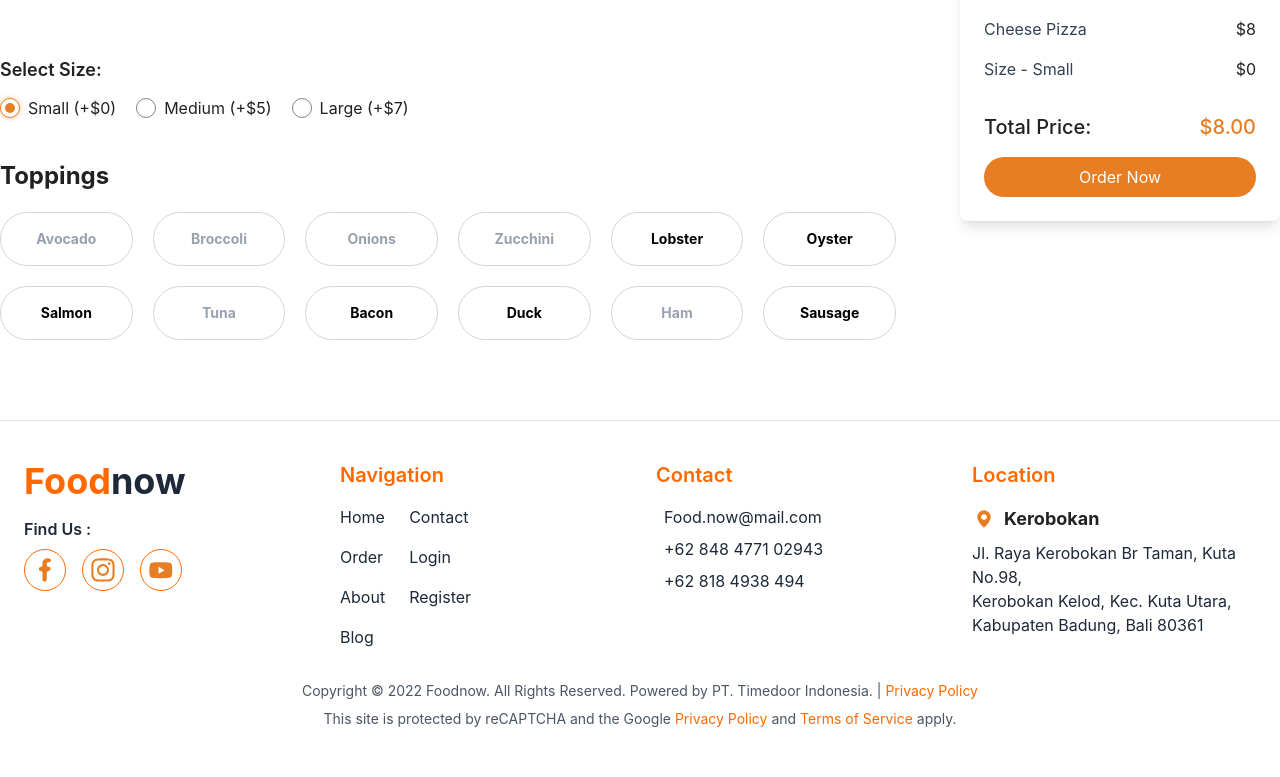
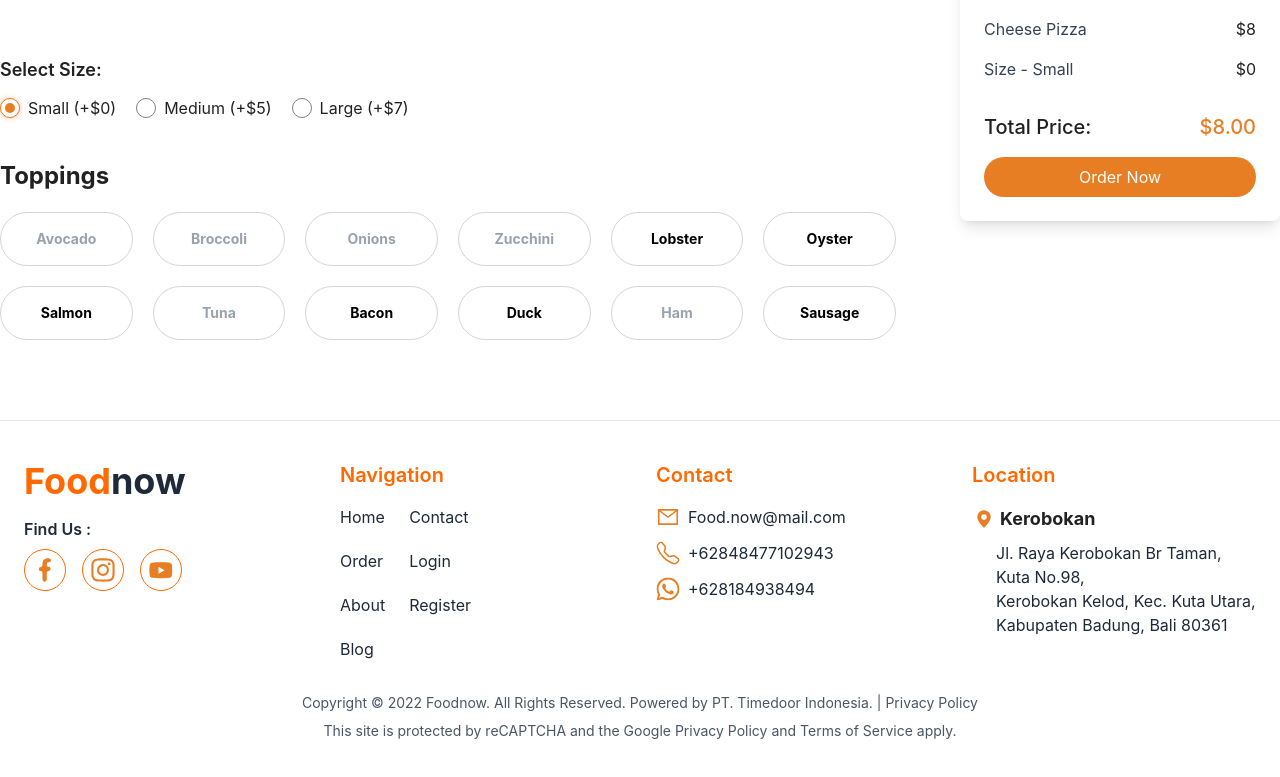
Before and after one commit to HansCode20/FoodNow-Test, a Vue app: page / in a window 1280 px wide. Shown: the part 826-1603 px from the top of the page. Built offline with nearby package versions, Linux system fonts and the light colour scheme.

Commit message:
Repair Styles

```diff
--- a/src/components/Footer.vue
+++ b/src/components/Footer.vue
@@ -23,14 +23,14 @@
         <!-- Navigation -->
         <div>
           <h3 class="text-xl font-semibold text-orange-500">Navigation</h3>
-          <div class="flex gap-6 mt-4 text-gray-800">
-            <ul class="space-y-4">
+          <div class="flex items-start gap-6 mt-4 text-gray-800">
+            <ul class="space-y-5">
               <li><a href="#" class="hover:text-orange-500">Home</a></li>
               <li><a href="#" class="hover:text-orange-500">Order</a></li>
               <li><a href="#" class="hover:text-orange-500">About</a></li>
               <li><a href="#" class="hover:text-orange-500">Blog</a></li>
             </ul>
-            <ul class="space-y-4">
+            <ul class="space-y-5">
               <li><a href="#" class="hover:text-orange-500">Contact</a></li>
               <li><a href="#" class="hover:text-orange-500">Login</a></li>
               <li><a href="#" class="hover:text-orange-500">Register</a></li>
@@ -41,18 +41,18 @@
         <!-- Contact -->
         <div>
           <h3 class="text-xl font-semibold text-orange-500">Contact</h3>
-          <ul class="mt-4 space-y-2 text-gray-800">
-            <li>
-              <i class="far fa-envelope text-orange-500 mr-2"></i>
+          <ul class="mt-4 space-y-3 text-gray-800">
+            <li class="flex items-center gap-2">
+              <img src="../assets/img/icons/mail.svg" alt="Email Icon" class="w-6 h-6" />
               <a href="mailto:Food.now@mail.com" class="hover:text-orange-500">Food.now@mail.com</a>
             </li>
-            <li>
-              <i class="fas fa-phone text-orange-500 mr-2"></i>
-              <a href="tel:+62848477102943" class="hover:text-orange-500">+62 848 4771 02943</a>
+            <li class="flex items-center gap-2">
+              <img src="../assets/img/icons/phone.svg" alt="Phone Icon" class="w-6 h-6" />
+              <a href="tel:+62848477102943" class="hover:text-orange-500">+62848477102943</a>
             </li>
-            <li>
-              <i class="fab fa-whatsapp text-orange-500 mr-2"></i>
-              <a href="https://wa.me/628184938494" target="_blank" rel="noopener noreferrer" class="hover:text-orange-500">+62 818 4938 494</a>
+            <li class="flex items-center gap-2">
+              <img src="../assets/img/icons/whatsapp.svg" alt="WhatsApp Icon" class="w-6 h-6" />
+              <a href="https://wa.me/628184938494" target="_blank" rel="noopener noreferrer" class="hover:text-orange-500">+628184938494</a>
             </li>
           </ul>
         </div>
@@ -60,11 +60,11 @@
         <!-- Location -->
         <div>
           <h3 class="text-xl font-semibold text-orange-500">Location</h3>
-          <div class="flex items-center gap-2 mt-4">
+          <div class="flex items-center gap-1 mt-4">
             <img src="../assets/img/icons/location.svg" alt="Location Icon" class="w-6 h-6" />
             <p class="font-bold text-lg">Kerobokan</p>
           </div>
-          <p class="text-gray-800 mt-2">
+          <p class="text-gray-800 mt-2 ml-6">
             Jl. Raya Kerobokan Br Taman, Kuta No.98,<br />
             Kerobokan Kelod, Kec. Kuta Utara,<br />
             Kabupaten Badung, Bali 80361
@@ -73,23 +73,17 @@
       </div>
 
       <!-- Copyright -->
-      <div class="text-center text-gray-600 text-sm mt-8">
+      <div class="text-left md:text-center px-10 text-gray-600 text-sm mt-8">
         <p>
           Copyright © 2022 Foodnow. All Rights Reserved.
           Powered by PT. Timedoor Indonesia. |
-          <a href="#" class="text-orange-500 hover:underline">Privacy Policy</a>
+          <a href="#" class="hover:underline">Privacy Policy</a>
         </p>
         <p class="mt-2">
           This site is protected by reCAPTCHA and the Google
-          <a href="#" class="text-orange-500 hover:underline">Privacy Policy</a> and
-          <a href="#" class="text-orange-500 hover:underline">Terms of Service</a> apply.
+          <a href="#" class="hover:underline">Privacy Policy</a> and
+          <a href="#" class="hover:underline">Terms of Service</a> apply.
         </p>
       </div>
     </footer>
   </template>
-
-  <script>
-  export default {
-    name: "Footer",
-  };
-  </script>
```
